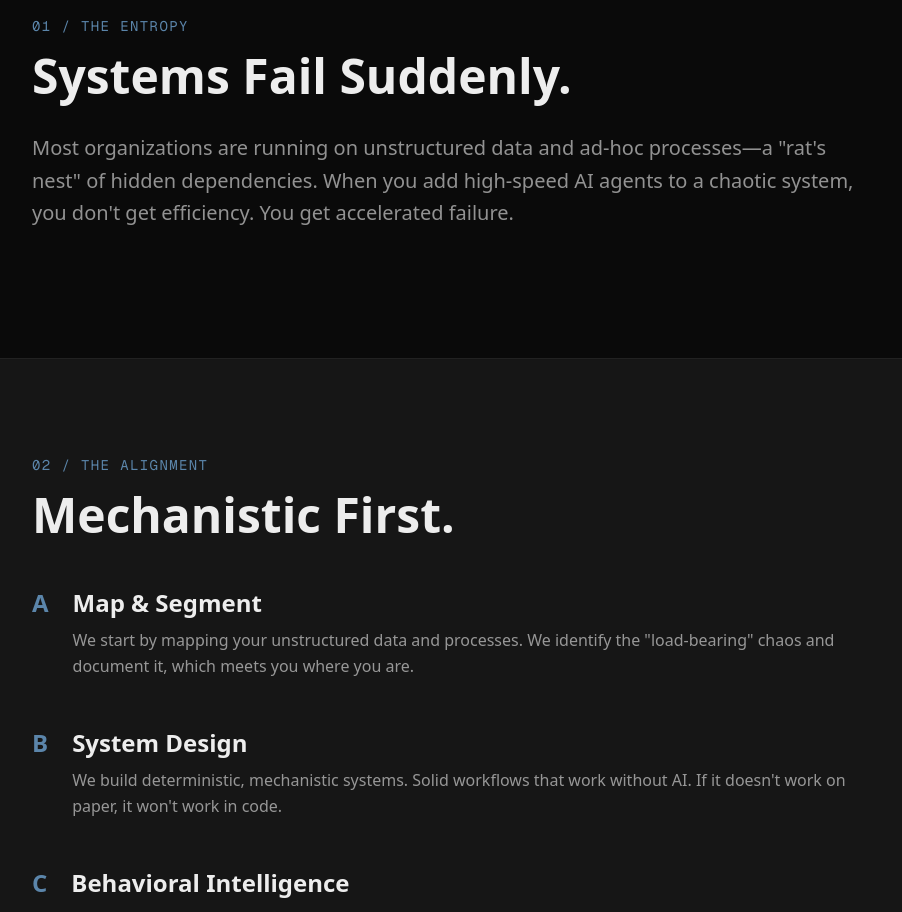
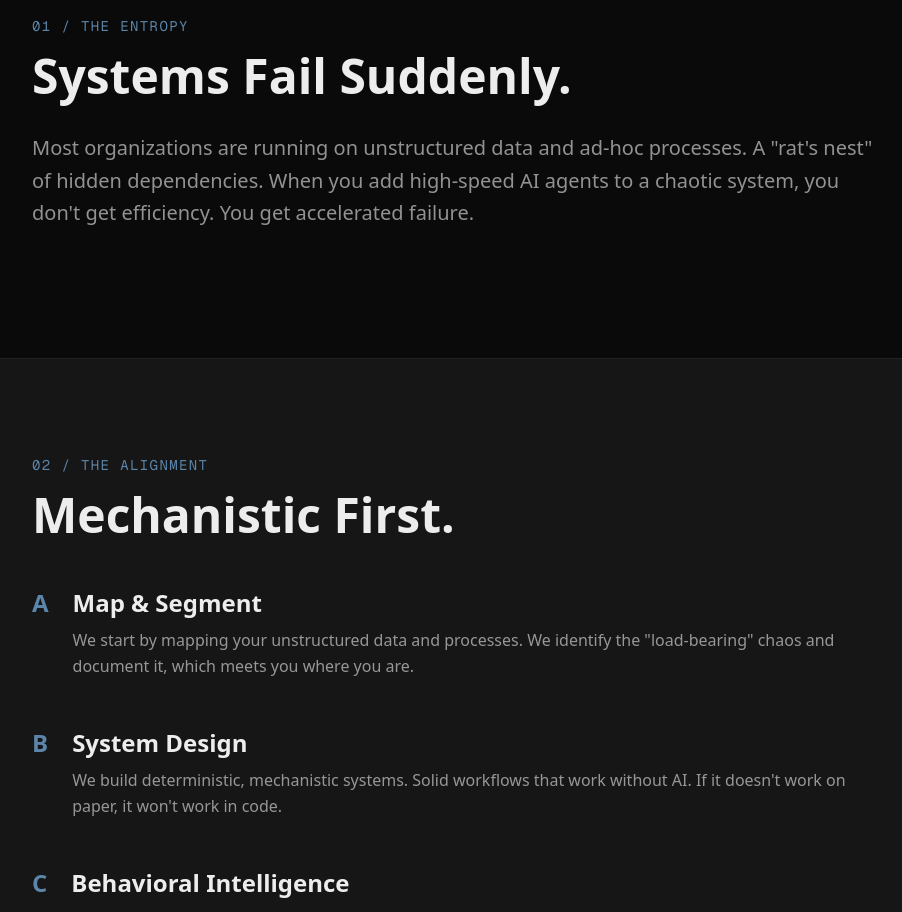
Before and after one commit to btecme/btecOrg, a Next.js app: page /alignment in a window 1280 px wide. Shown: the part 960-1872 px from the top of the page, without its empty margins (184-1086 px from the left). Built offline with nearby package versions, Linux system fonts and the light colour scheme.

Commit message:
remove em dash

```diff
--- a/app/alignment/page.tsx
+++ b/app/alignment/page.tsx
@@ -31,7 +31,7 @@ export default function AlignmentPage() {
                     <div className="mb-4 text-accent font-mono text-sm tracking-widest">01 / THE ENTROPY</div>
                     <h2 className="text-4xl md:text-5xl font-bold mb-8">Systems Fail Suddenly.</h2>
                     <p className="text-xl text-foreground/60 leading-relaxed mb-8">
-                        Most organizations are running on unstructured data and ad-hoc processes—a &quot;rat&apos;s nest&quot; of hidden dependencies.
+                        Most organizations are running on unstructured data and ad-hoc processes. A &quot;rat&apos;s nest&quot; of hidden dependencies.
                         When you add high-speed AI agents to a chaotic system, you don&apos;t get efficiency. You get accelerated failure.
                     </p>
                 </div>
```
